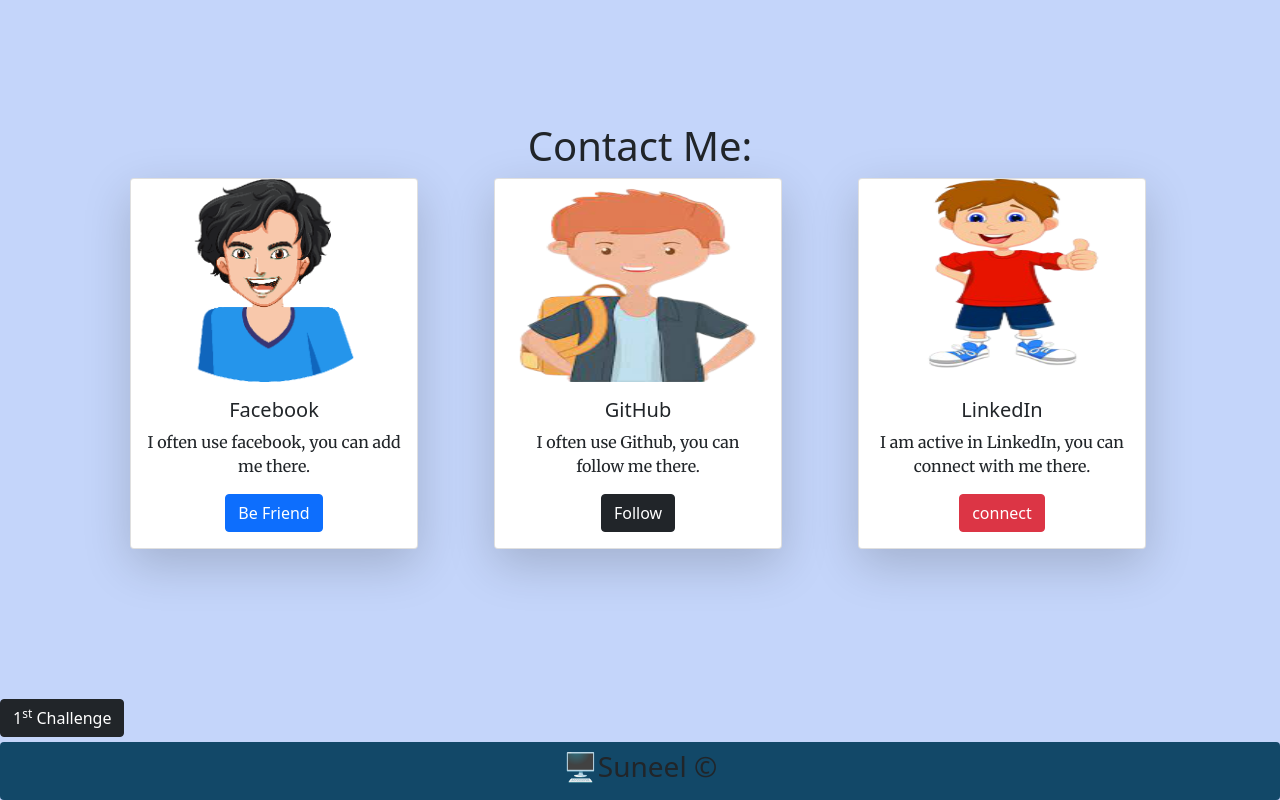
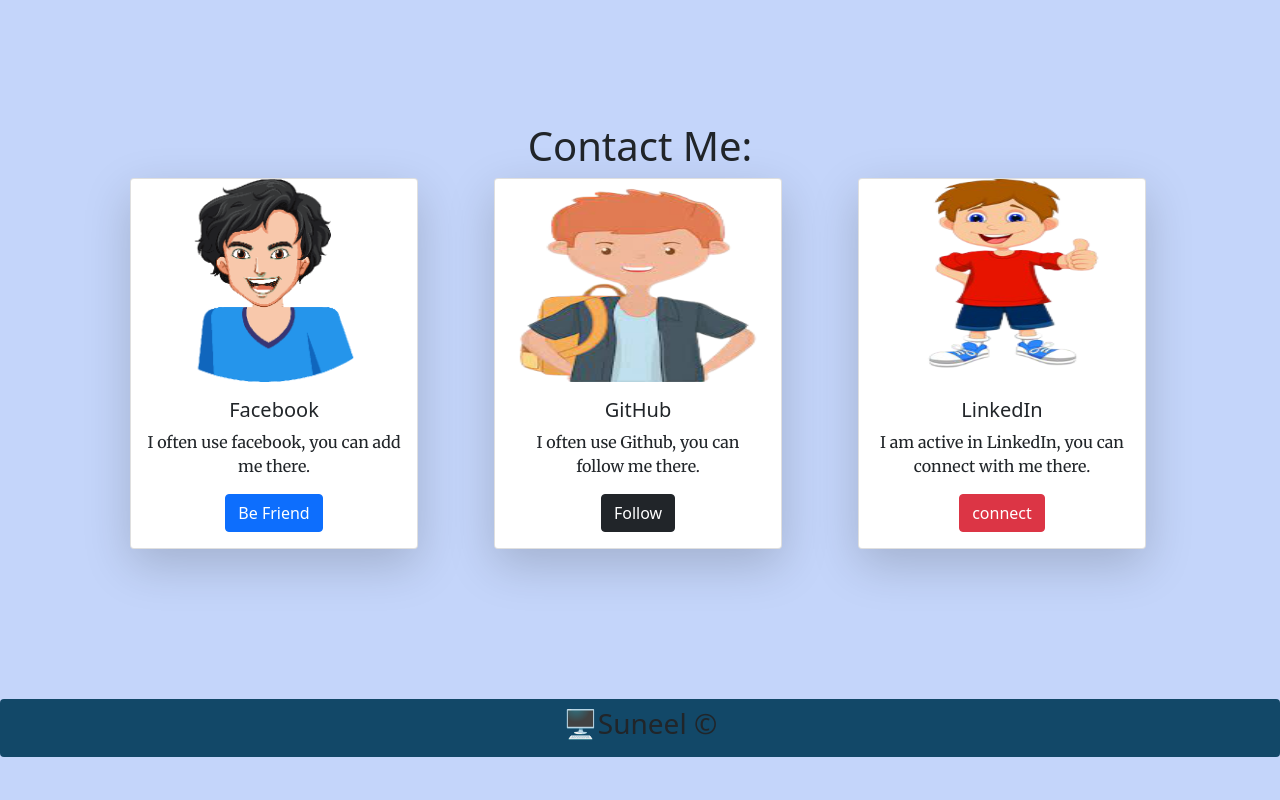
Before and after one commit to tajpuriya27/cv, a plain HTML site: page index.html in a window 1280 px wide. Shown: the part 3446-4246 px from the top of the page. After the commit the page ends 4203 px from the top, so only its background shows below. Drawn offline with nearby package versions, Linux system fonts and the light colour scheme.

Commit message:
Index.html - remove 1st challenge

```diff
--- a/index.html
+++ b/index.html
@@ -225,9 +225,6 @@
       </div>
     </div>
 
-    <div style="text-align: left; margin-bottom: 5px;">
-      <a href="firstchallenge.html"><button class="btn btn-dark">1<sup>st</sup> Challenge</button></a>
-    </div>
 
 
   <!-- Footer -->
```
